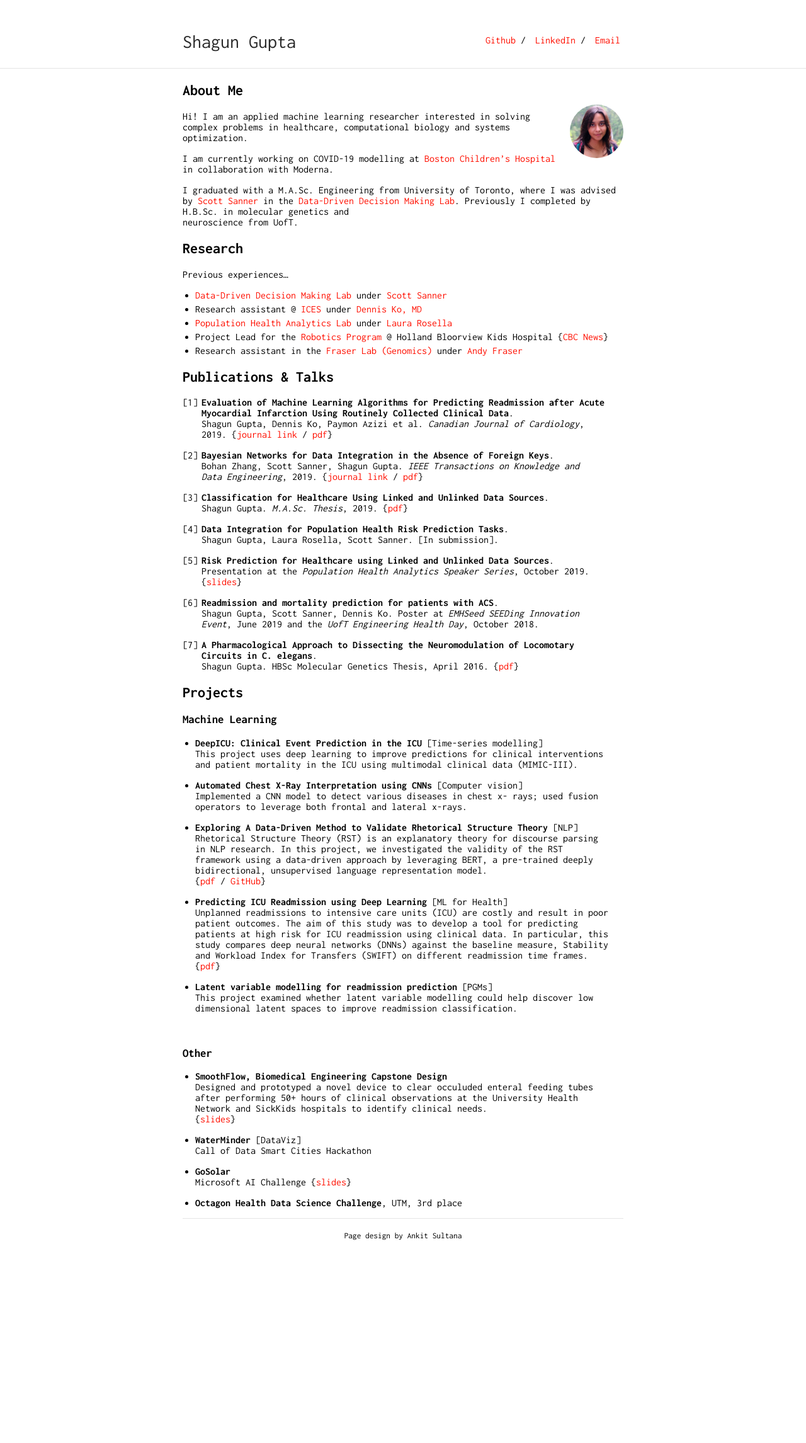
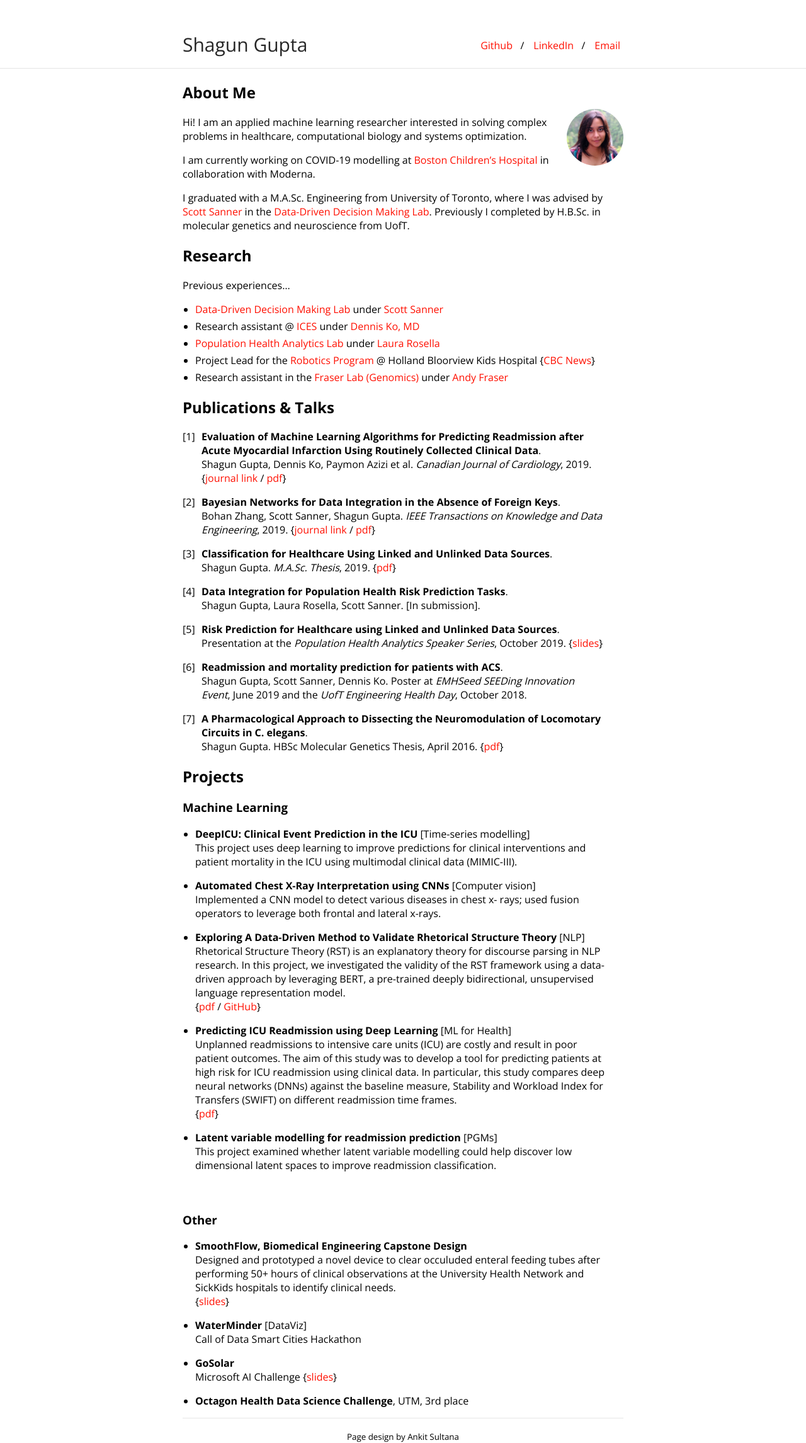
Before and after one commit to shagunn/shagunn.github.io, a Jekyll site: the page built from index.md, in a window 1280 px wide. Shown: the whole page at 63% size. Built offline with Jekyll 4.4.1, drawn with Linux system fonts in a browser that asks for light colours; our own code applies the rules of GitHub Pages for plain Markdown files; before the commit the page ends 1969 px from its top, so only the background shows below that.

Commit message:
update font

```diff
--- a/_layouts/default.html
+++ b/_layouts/default.html
@@ -21,7 +21,8 @@
         {% assign url = site.url | append: site.baseurl | append: page.url %}
     {% endif %}
     <meta name="description" content="{{ desc }}">
-    <link href='https://fonts.googleapis.com/css?family=Inconsolata:400,700' rel='stylesheet' type='text/css'>
+    <!-- <link href='https://fonts.googleapis.com/css?family=Inconsolata:400,700' rel='stylesheet' type='text/css'> -->
+    <link href='https://fonts.googleapis.com/css?family=Open+Sans:400,700' rel='stylesheet' type='text/css'>
     <link rel="alternate" type="application/rss+xml" title="{{ site.title }} RSS" href="/feed.xml" />
     <link rel="stylesheet" href="{{ site.baseurl }}/css/main.css">
     {% if site.favicon %}
@@ -63,12 +64,14 @@
             <ul id="navlist" class="alignable pull-right navbar-ul">
                 {% for x in site.nav %}
                     {% if x.name == "Resume" %}
+                        <!-- <li class="alignable pull-left nav-list"><a target="_blank" href="{{ x.link }}">{{ x.name }}</a> -->
                         <li class="alignable pull-left nav-list"><a target="_blank" href="{{ x.link }}">{{ x.name }}</a>
                     {% else %}
+                        <!-- <li class="alignable pull-left nav-list"><a href="{{ x.link }}">{{ x.name }}</a> -->
                         <li class="alignable pull-left nav-list"><a href="{{ x.link }}">{{ x.name }}</a>
                     {% endif %}
                     {% if forloop.last == false %}
-                        /
+                    &nbsp;&nbsp;/
                     {% endif %}
                         </li>
                 {% endfor %}
--- a/_sass/_style.scss
+++ b/_sass/_style.scss
@@ -11,7 +11,8 @@ html {
 }
 body {
     margin: 0;
-    font-family: "Inconsolata";
+    // font-family: "Inconsolata";
+    font-family: "Open Sans";
     height: 100%;
 }
 a {
@@ -48,7 +49,7 @@ hr {
 }
 .nav-list {
     list-style-type: none;
-    margin: 0 5px 0 10px;
+    margin: 6px 5px 0 10px;
 }
 .alignable {
     display: inline-block;
--- a/_sass/vars.scss
+++ b/_sass/vars.scss
@@ -3,7 +3,7 @@
  */
 
 $accent: #FF0F00;
-$image-size: 85px;
+$image-size: 90px;
 
 /*
  * Build Variables, don't touch
--- a/index.md
+++ b/index.md
@@ -10,7 +10,7 @@ Hi! I am an applied machine learning researcher interested in solving complex pr
 
 I am currently working on COVID-19 modelling at [Boston Children's Hospital](https://www.childrenshospital.org/chip) in collaboration with Moderna.
 
-I graduated with a M.A.Sc. Engineering from University of Toronto, where I was advised by [Scott Sanner](https://d3m.mie.utoronto.ca/members/ssanner/) in the [Data-Driven Decision Making Lab](https://d3m.mie.utoronto.ca). Previously I completed by H.B.Sc. in molecular genetics and<br/>neuroscience from UofT.
+I graduated with a M.A.Sc. Engineering from University of Toronto, where I was advised by [Scott Sanner](https://d3m.mie.utoronto.ca/members/ssanner/) in the [Data-Driven Decision Making Lab](https://d3m.mie.utoronto.ca). Previously I completed by H.B.Sc. in molecular genetics and neuroscience from UofT.
 
 
 ## Research
```
